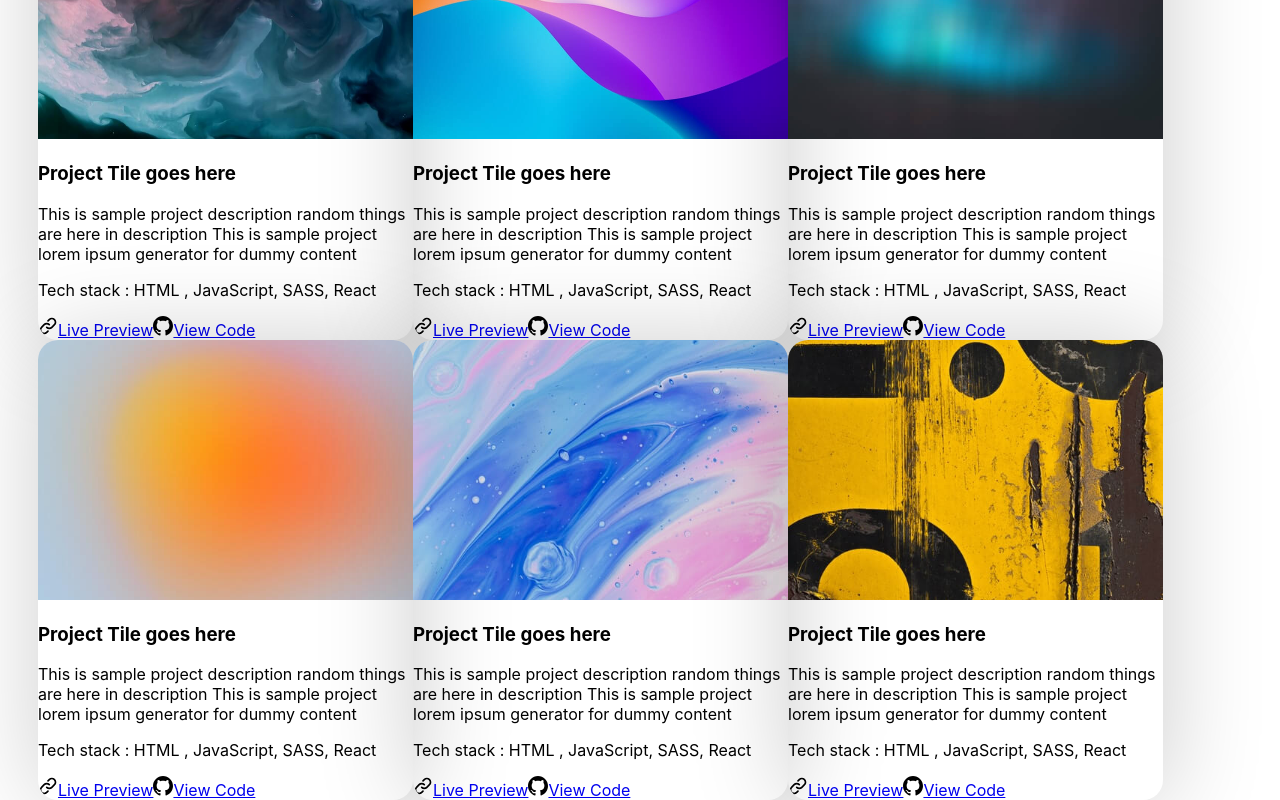
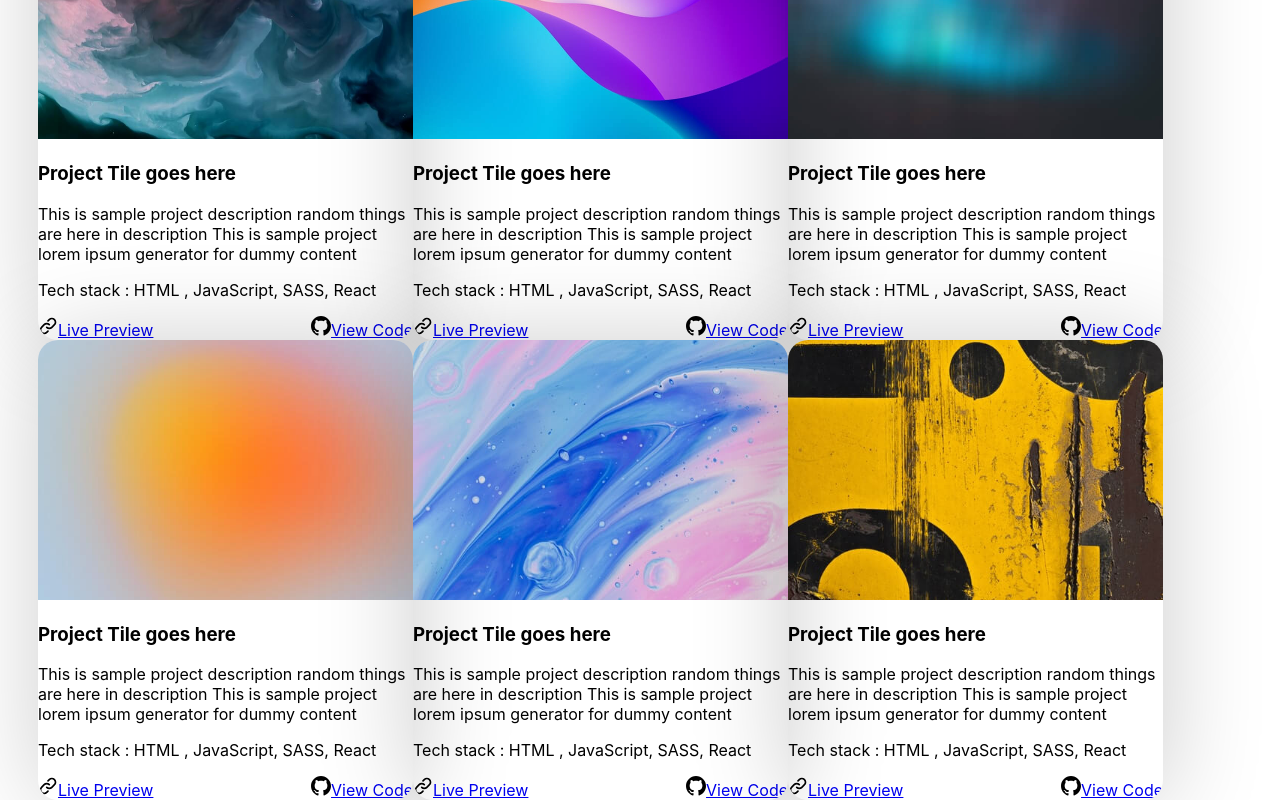
Before and after one commit to ttony88/portfolio-start-project-main, a React app: page / in a window 1280 px wide. Shown: the part 2096-2896 px from the top of the page. Built offline with nearby package versions, Linux system fonts and the light colour scheme.

Commit message:
fix Projects

```diff
--- a/src/layout/sections/porjects/Projects.tsx
+++ b/src/layout/sections/porjects/Projects.tsx
@@ -26,14 +26,15 @@ export function Projects(props: ProjectsPropsType) {
                  Things I’ve built so far
             </SectionSubtitle>
             <FlexWrapper wrap="wrap">
-                {props.projectsInfo.map(i => {
+                {props.projectsInfo.map((i, index) => {
                     return(
                         <Project img={i.imgProject}
                                  title={i.titleProject}
                                  description={i.descriptionProject}
                                  linkPreview={i.linkPreview}
                                  linkCode={i.linkCode}
-                                 techStack={i.techStack}/>
+                                 techStack={i.techStack}
+                                 key={index}/>
                     )
                 })}
             </FlexWrapper>
--- a/src/layout/sections/porjects/project/Project.tsx
+++ b/src/layout/sections/porjects/project/Project.tsx
@@ -19,7 +19,7 @@ export function Project(props: ProjectPropsType) {
             <TitleProject>{props.title}</TitleProject>
             <DescriptionProject>{props.description}</DescriptionProject>
             <TechStack>{props.techStack}</TechStack>
-            <FlexWrapper>
+            <FlexWrapper justify="space-between">
                 <LinkProject link={props.linkPreview}
                              iconId="link-chain"
                              nameLink="Live Preview" />
```
